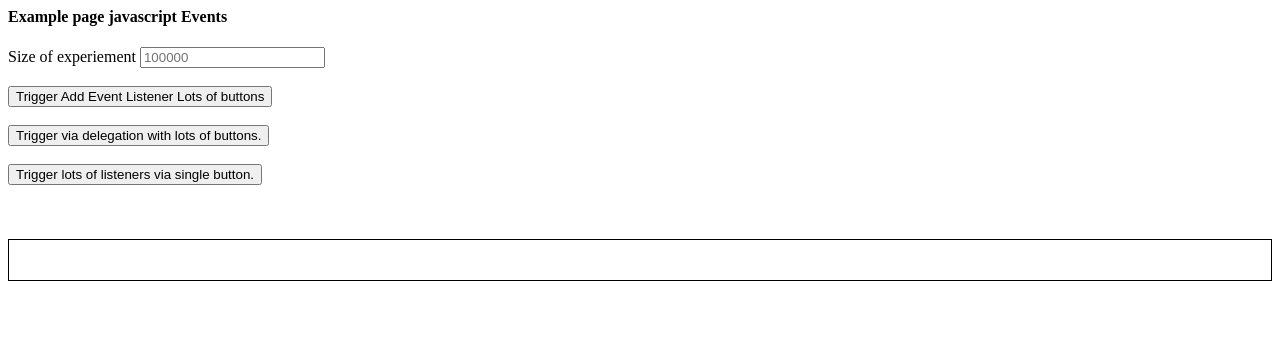
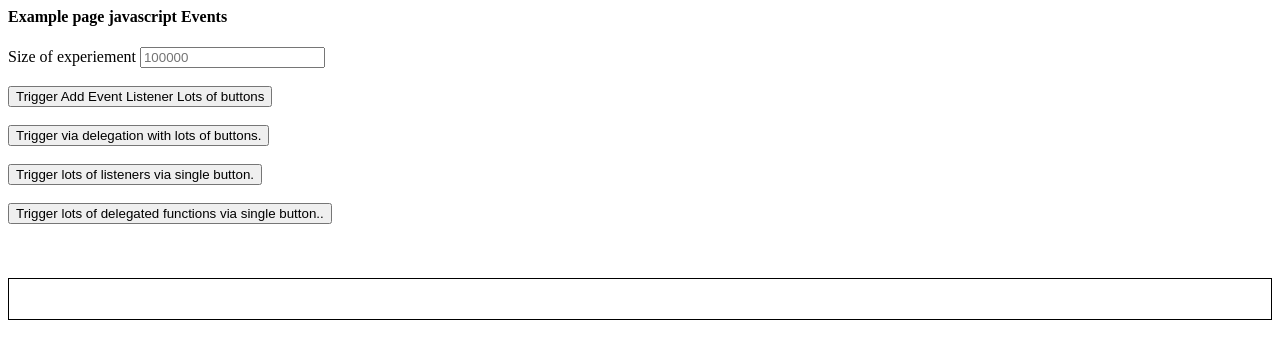
Before and after one commit to johnnyiller/johnnyiller.github.io, a Jekyll site: the page assets/examples/add_event_listener.html, which Jekyll copies as it is, in a window 1280 px wide. Shown: the top 359 px of the page. Built offline with Jekyll 4.4.1, drawn with Linux system fonts in a browser that asks for light colours; part of the change alters nothing that is shown.

Commit message:
adding last test

```diff
--- a/assets/examples/add_event_listener.html
+++ b/assets/examples/add_event_listener.html
@@ -31,6 +31,12 @@
       Trigger lots of listeners via single button.
     </button>
     <br/><br/>
+
+    <button id="single_button_delegation">
+      Trigger lots of delegated functions via single button..
+    </button>
+    <br/><br/>
+
 
     <br/><br/>
 
@@ -100,13 +106,54 @@
         container.appendChild(btn);
       }
 
+      function triggerSingleButtonDelegationTest(){
+
+        container = document.querySelector('#container');
+        container.addEventListener('click', function(){
+            var funcs = evt.target['clickFunctions'];
+            for(var i = 0; i < funcs.length; i++){
+              funcs[i].apply(evt.target, arguments);
+            }
+        });
+        var btn = document.createElement('div');
+        btn.innerHTML = "only one button";
+        var functionArray = [];
+        functionArray.push(function(){
+            var time = new Date();
+            console.log('end click function ' + time.toString());
+        });
+
+        amt = document.querySelector('#amount');
+        val = parseInt(amt.value);
+        for(var i=0; i < val; i++){
+          (function(){
+            functionArray.push(function(){ return false;});
+          })();
+        }
+
+        functionArray.push(function(){
+            var time = new Date();
+            console.log('end click function ' + time.toString());
+        });
+
+        btn.clickFunctions = functionArray;
+
+        container.appendChild(btn);
+
+      }
+
+      //triggerSingleButtonAddEventListenerTest
+
+
       add_event_listener_button = document.querySelector('#trigger_add_event_listener');
       trigger_delegated_lots_button = document.querySelector('#trigger_delegated_lots_buttons');
       single_button_lots_listeners = document.querySelector('#single_button_lots_listeners');
+      single_button_delegation = document.querySelector('#single_button_delegation');
 
       add_event_listener_button.addEventListener('click', triggerAddEventListenerTest);
       trigger_delegated_lots_button.addEventListener('click', triggerDelegatedLotsButtons);
       single_button_lots_listeners.addEventListener('click', triggerSingleButtonAddEventListenerTest);
+      single_button_delegation.addEventListener('click', triggerSingleButtonDelegationTest);
 
 
 
```
